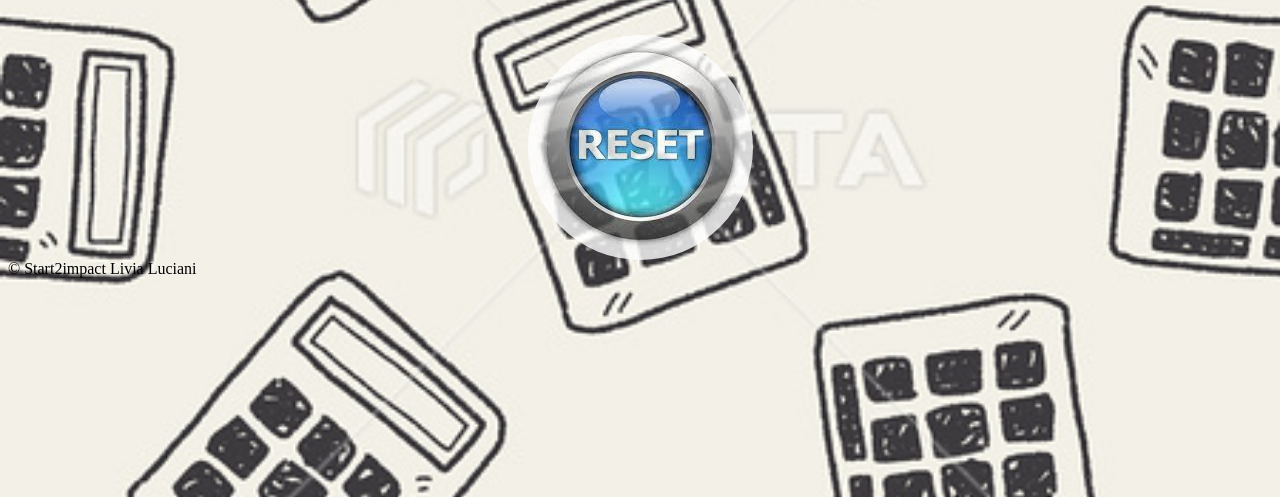
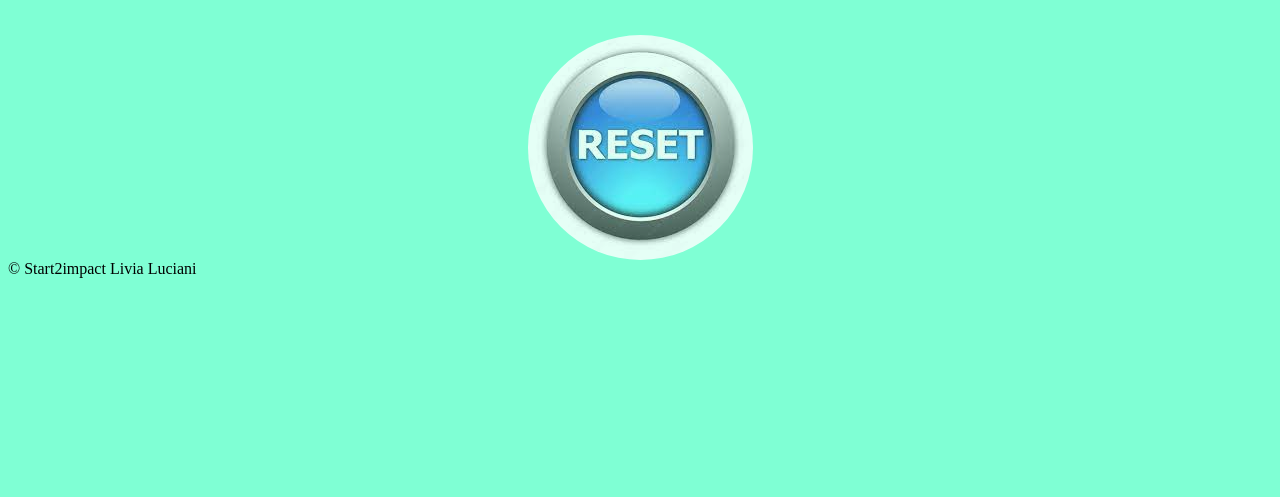
Before and after one commit to LiviaL22/Counter, a plain HTML site: page index.html in a window 1280 px wide. Shown: the part 492-989 px from the top of the page. After the commit the page ends 800 px from the top, so only its background shows below. Drawn offline with Linux system fonts and the light colour scheme.

Commit message:
add  color

```diff
--- a/assets/css/file.css
+++ b/assets/css/file.css
@@ -1,16 +1,7 @@
 body {
-    background-image: url(../img/calcolatrici.jpg);
-    background-size: cover;
-    height: 120vh;
+   background-color: aquamarine;
 }
 
-/*mobile*/
-@media (min-width:600px) {
-    body {
-        background: url(../img/calcolatrici.jpg) no-repeat center center fixed;
-        background-size: cover;
-    }
-}
 
 .name {
     display: flex;
```
